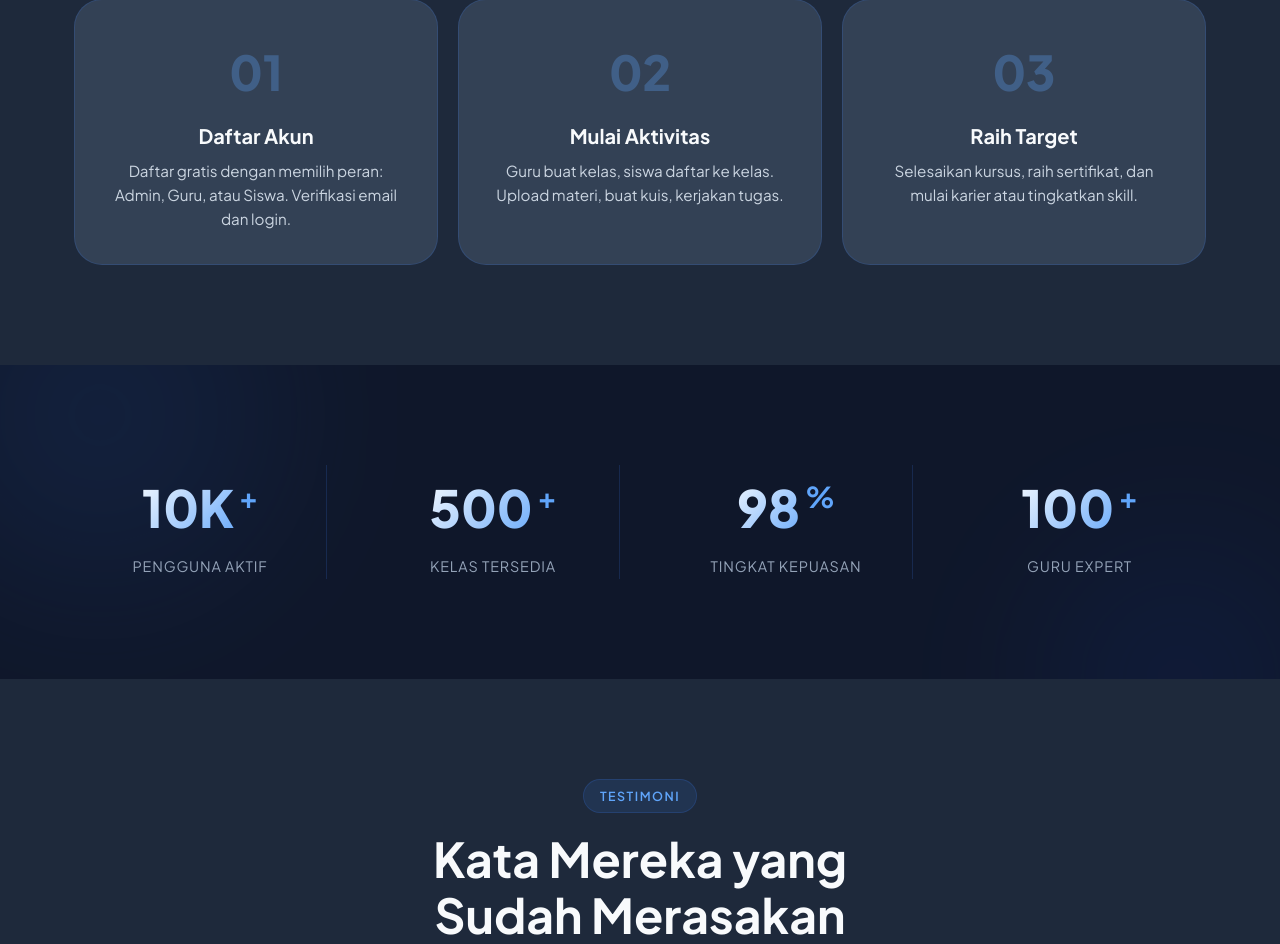
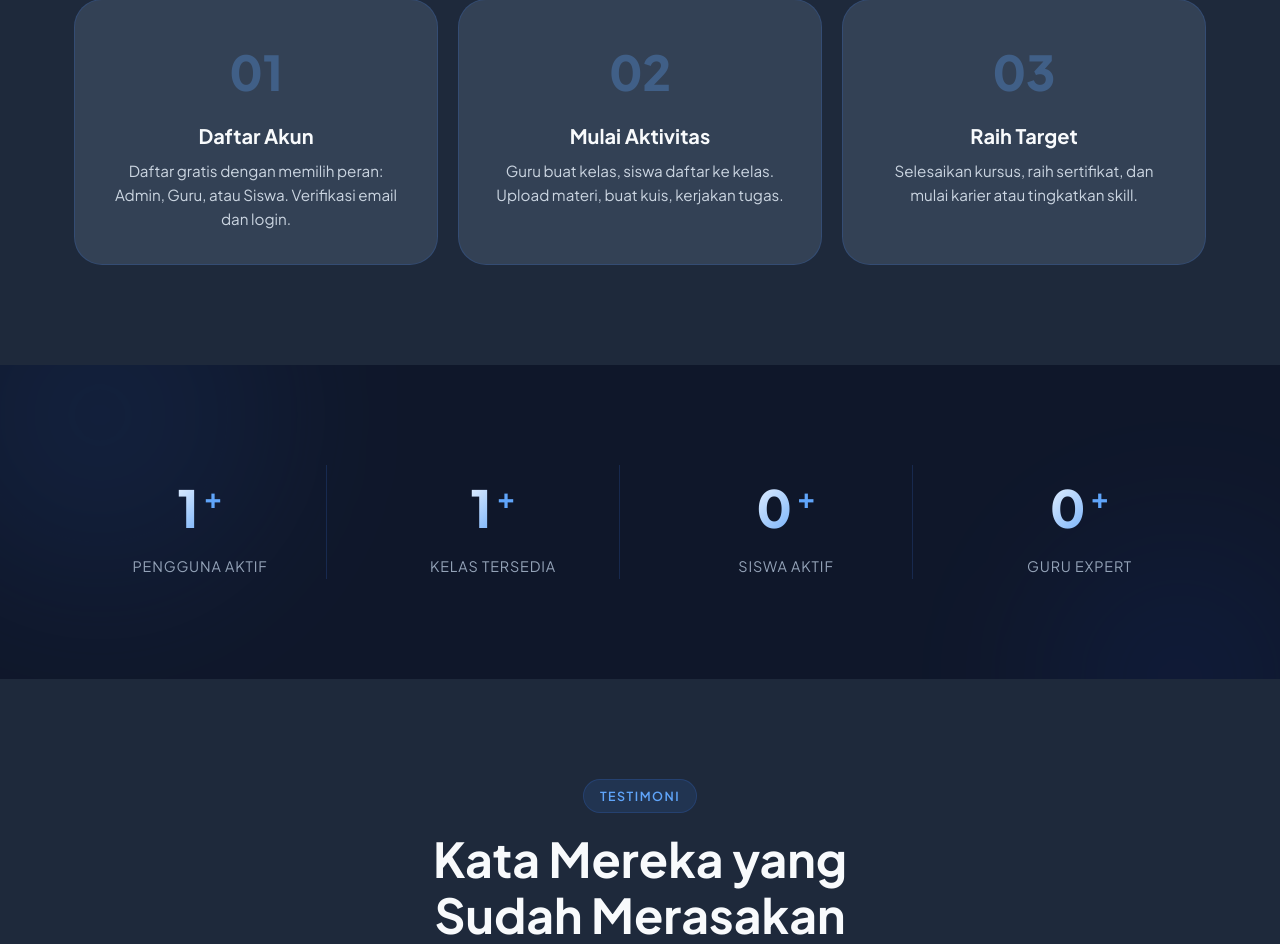
Before and after one commit to Soralith/Sora-LMS, a Django app: page / in a window 1280 px wide. Shown: the part 3296-4240 px from the top of the page. Run offline with Django 4.2, Linux system fonts and the light colour scheme; tables that the repository leaves empty hold one stand-in row (values such as "Sample post").

Commit message:
Make stats section dynamic with real data

```diff
--- a/templates/landing_page/index.html
+++ b/templates/landing_page/index.html
@@ -390,22 +390,22 @@
     <div class="container">
       <div class="stats__grid">
         <div class="stat-item reveal">
-          <div class="stat-num" data-target="10000">0</div>
+          <div class="stat-num" data-target="{{ stats.total_users|default:0 }}">0</div>
           <div class="stat-plus">+</div>
           <div class="stat-label">Pengguna Aktif</div>
         </div>
         <div class="stat-item reveal reveal--delay-1">
-          <div class="stat-num" data-target="500">0</div>
+          <div class="stat-num" data-target="{{ stats.total_courses|default:0 }}">0</div>
           <div class="stat-plus">+</div>
           <div class="stat-label">Kelas Tersedia</div>
         </div>
         <div class="stat-item reveal reveal--delay-2">
-          <div class="stat-num" data-target="98">0</div>
-          <div class="stat-plus">%</div>
-          <div class="stat-label">Tingkat Kepuasan</div>
+          <div class="stat-num" data-target="{{ stats.total_students|default:0 }}">0</div>
+          <div class="stat-plus">+</div>
+          <div class="stat-label">Siswa Aktif</div>
         </div>
         <div class="stat-item reveal reveal--delay-3">
-          <div class="stat-num" data-target="100">0</div>
+          <div class="stat-num" data-target="{{ stats.total_teachers|default:0 }}">0</div>
           <div class="stat-plus">+</div>
           <div class="stat-label">Guru Expert</div>
         </div>
```
